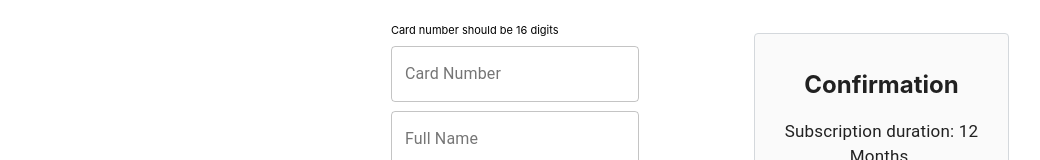
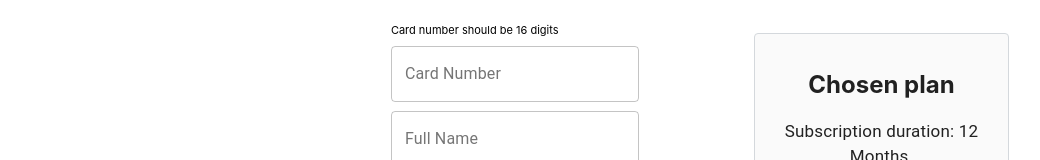
Before and after one commit to omaryakoubi/cluster-app, a React (Create React App) app: page / in a window 1280 px wide. Both pictures are taken after a click on the button "NEXT". Shown: the part 203-363 px from the top of the page, without its empty margins (148-1188 px from the left). Built offline with nearby package versions, Linux system fonts and the light colour scheme; no server answers.

Commit message:
cleaned all the errors and warnings

```diff
--- a/src/components/Confirmation.js
+++ b/src/components/Confirmation.js
@@ -48,7 +48,7 @@ export default function Confirmation({
     <div className={styles.container}>
       <Card className={styles.root} variant="outlined">
         <CardContent>
-          <h2>Confirmation</h2>
+          <h2>Chosen plan</h2>
           <Typography className={styles.font} variant="body2" component="p">
             Subscription duration: {duration} Months.
           </Typography>
--- a/src/components/SubscriptionForm.js
+++ b/src/components/SubscriptionForm.js
@@ -65,6 +65,7 @@ export default function SubscriptionForm({
 
   useEffect(() => {
     handlePrice();
+    // eslint-disable-next-line
   }, [subscriptionValues, cloudStoragePrices]);
 
   switch (step) {
```
